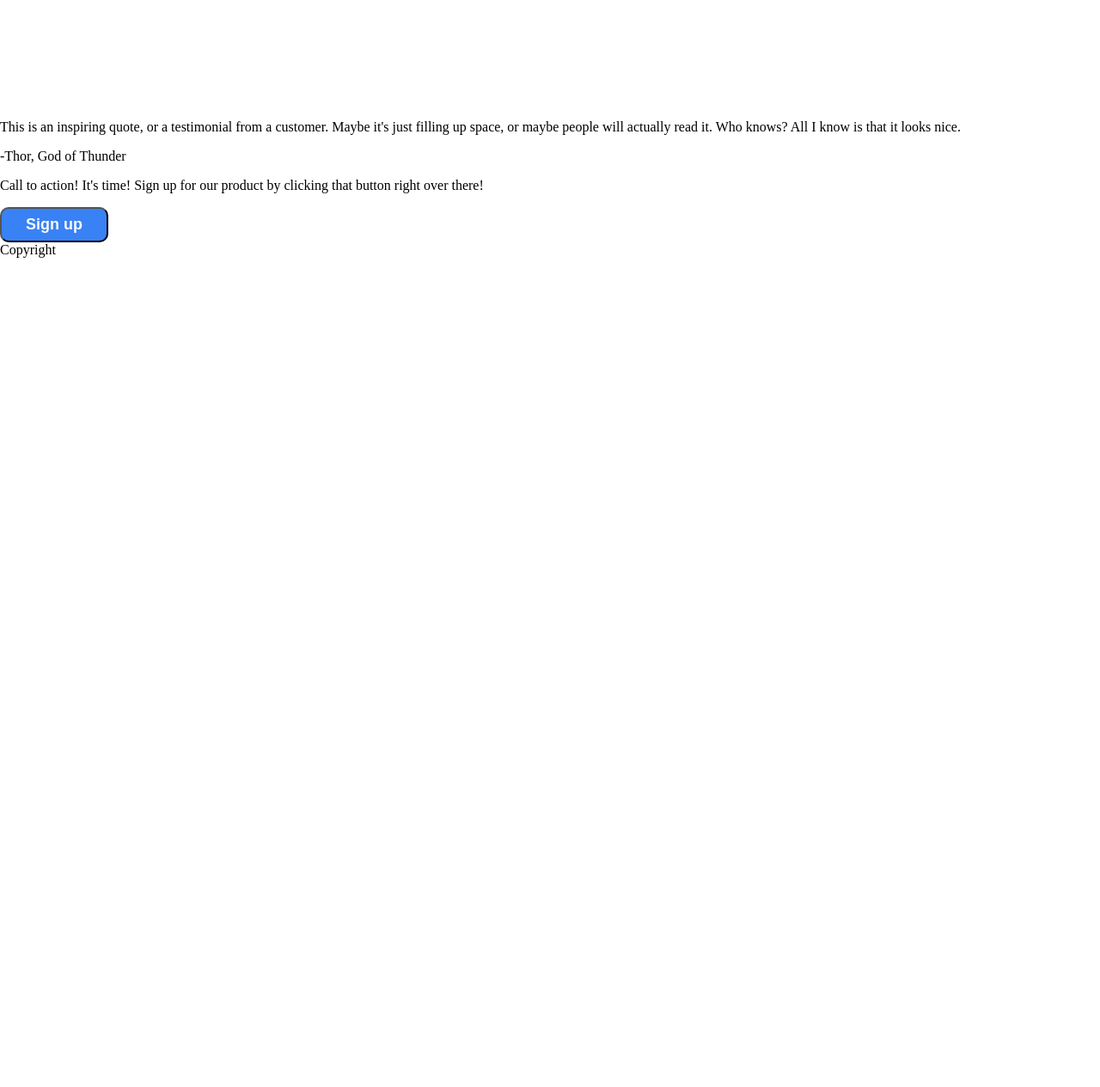
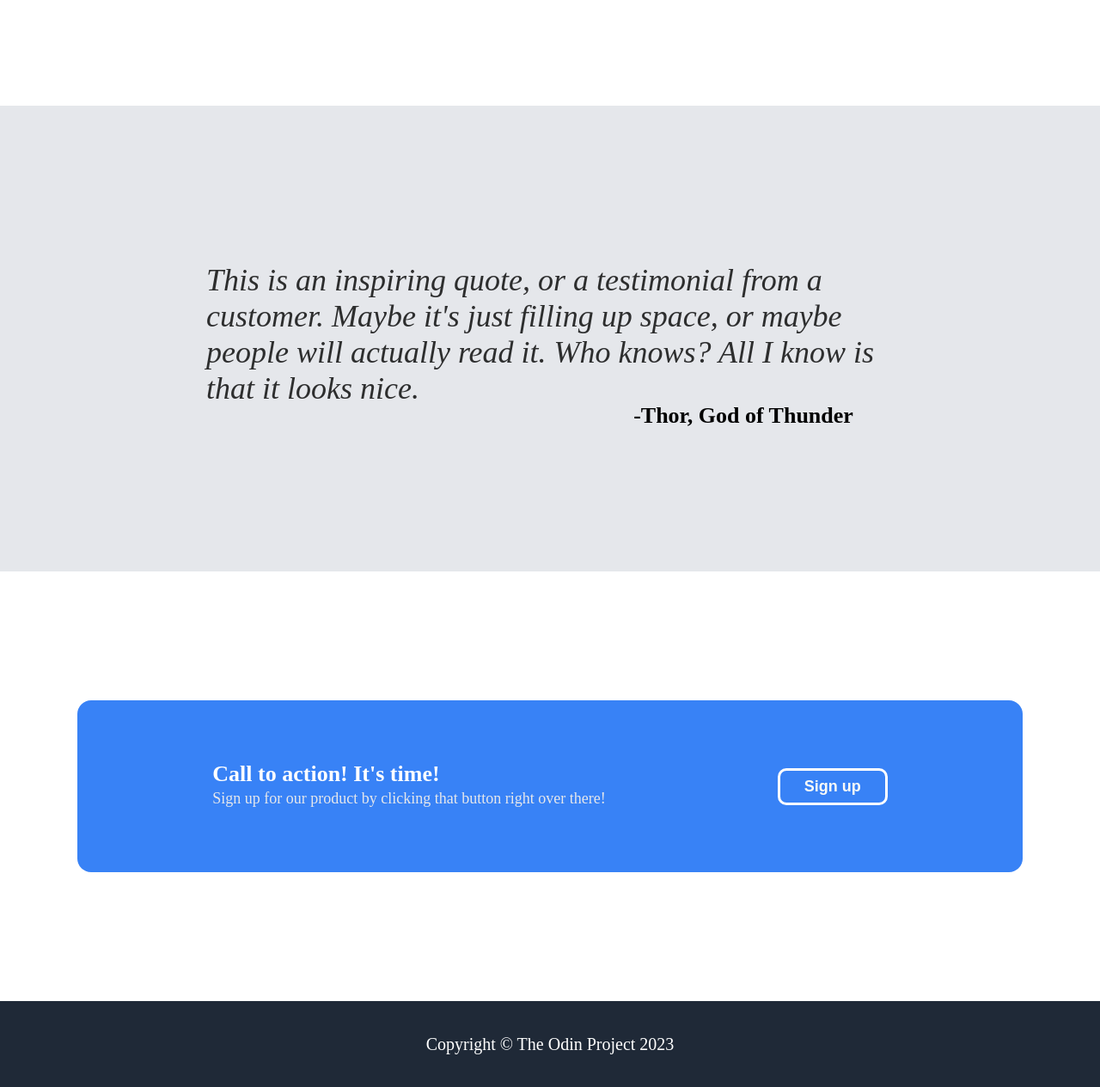
Before and after one commit to x3rD1/Landing-page, a plain HTML site: page index.html in a window 1280 px wide. Shown: the part 1087-2352 px from the top of the page at 86% size. Before the commit the page ends 1387 px from the top, so only its background shows below. Drawn offline with Linux system fonts and the light colour scheme.

Commit message:
Make Call to action section and footer

```diff
--- a/index.html
+++ b/index.html
@@ -63,6 +63,7 @@
         <div class="reference">-Thor, God of Thunder</div>
     </div>
     <div class="container">
+        <div class="sign-up-container">
             <div class="sign-up">
                 <p><span class="call">Call to action! It's time!</span>
                     Sign up for our product by clicking that button right over there!</p>
@@ -72,7 +73,8 @@
                 <button class="button">Sign up</button>
             </div>
         </div>
-    <div class="footer">Copyright </div>
+    </div>
+    <div class="footer">Copyright © The Odin Project 2023</div>
 
 </body>
 </html>
--- a/style.css
+++ b/style.css
@@ -105,3 +105,83 @@ h2 {
     padding-top: 50px;
     gap: 48px;
 }
+
+.quote-container {
+    display: flex;
+    flex-direction: column;
+    justify-content: center;
+    align-items: center;
+    background-color: #E5E7EB;
+    height: 542px;
+}
+
+.quote {
+    display: flex;
+    justify-content: center;
+    flex-wrap: wrap;
+    width: 800px;
+    padding: 16px;
+}
+
+.quote p {
+    font-size: 36px;
+    font-style: italic;
+    opacity: 80%;
+    margin: 0;
+}
+
+.reference {
+    display: flex;
+    font-size: 26px;
+    font-weight: 700;
+    margin-top: -20px;
+    margin-left: 450px;
+}
+
+.container {
+    display: flex;
+    flex-direction: column;
+    justify-content: center;
+    align-items: center;
+    height: 500px;
+    width: auto;
+}
+
+.sign-up-container {
+    display: flex;
+    justify-content: space-evenly;
+    align-items: center;
+    width: 1100px;
+    height: 200px;
+    background-color: #3882f6;
+    border-radius: 16px;
+}
+
+.sign-up .call{
+    color: white;
+    font-weight: 800;
+    font-size: 26px;
+}
+
+.sign-up p {
+    display: flex;
+    flex-wrap: wrap;
+    width: 500px;
+    font-size: 18px;
+    line-height: 28px;
+    color: #E5E7EB;
+}
+
+.sign-up-container .button {
+    border: 3px solid white;
+}
+
+.footer {
+    display: flex;
+    justify-content: center;
+    align-items: center;
+    height: 100px;
+    background-color: #1f2937;
+    font-size: 20px;
+    color: white;
+}
```
Lines whose indentation alone changed are shown as unchanged.
